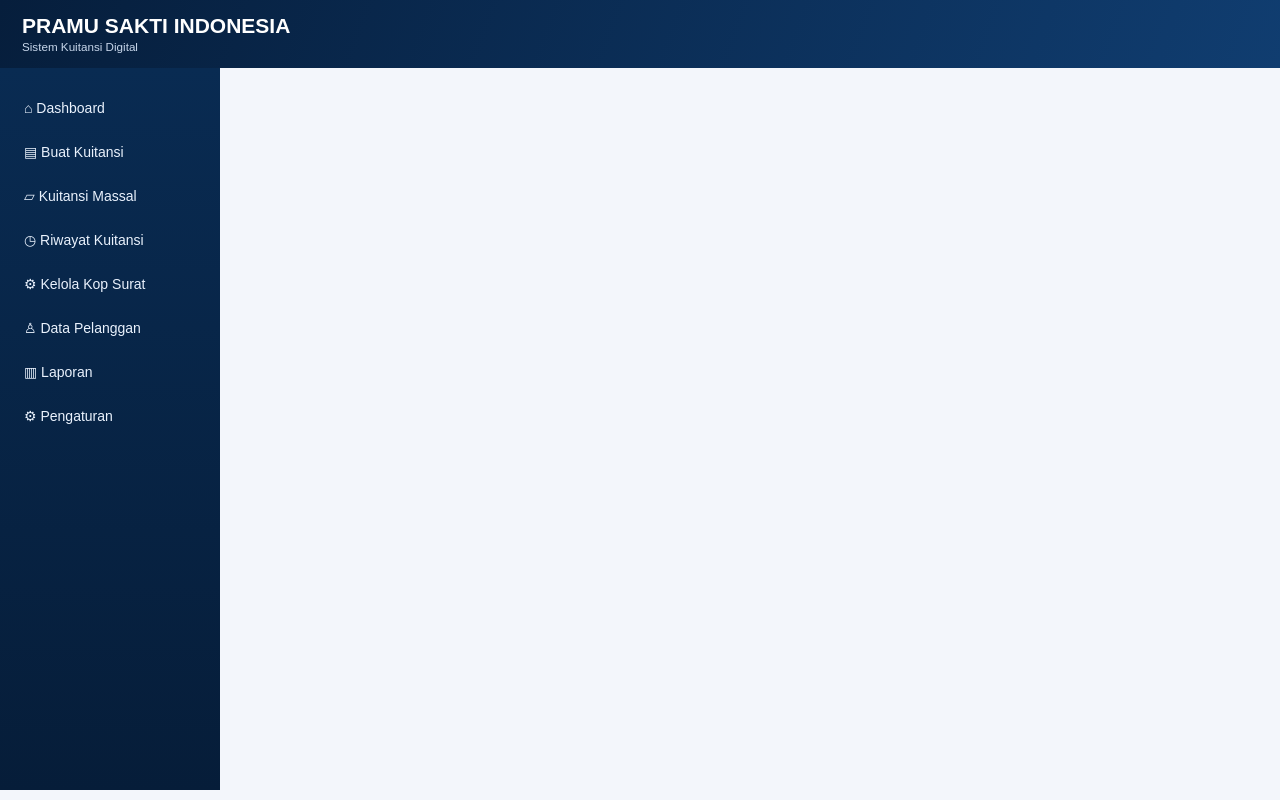
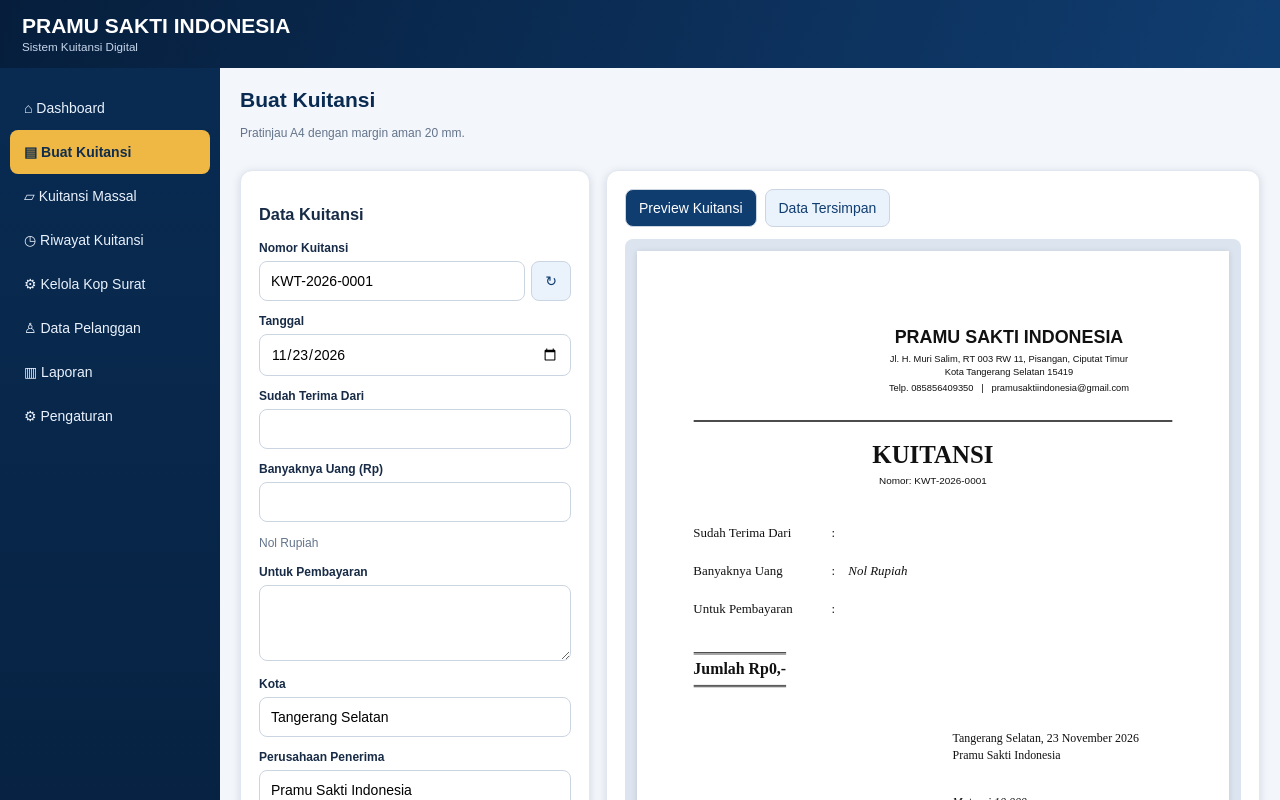
Before and after one commit to skorabisa/kuitansi-pramu-sakti, a plain HTML site: page index.html in a window 1280 px wide. Both pictures are taken after a click on the button "▤ Buat Kuitansi". Shown: the top 800 px of the page. Drawn offline with Linux system fonts and the light colour scheme.

Commit message:
Update index.html

```diff
--- a/index.html
+++ b/index.html
@@ -40,3 +40,14 @@ const files=[['[Content_Types].xml',type],['_rels/.rels',rel],['word/document.xm
 if(logo)files.push(['word/media/logo.'+logo.ext,logo.bytes]);
 const blob=zipStored(files),url=URL.createObjectURL(blob),a=document.createElement('a');a.href=url;a.download=String(r.number||'kuitansi').replace(/[^a-zA-Z0-9_-]/g,'_')+'.docx';document.body.appendChild(a);a.click();a.remove();setTimeout(()=>URL.revokeObjectURL(url),10000)
 }catch(err){console.error('DOCX export:',err);alert('Gagal membuat Word: '+(err.message||String(err)))}}
+
+// Inisialisasi halaman dan semua fitur setelah elemen HTML tersedia.
+fields.forEach(k=>$(k).addEventListener('input',render));
+window.addEventListener('resize',fitPreview);
+$('bulkDate').value=today();
+loadLetter();
+newReceipt();
+saveCustomers();
+updateStats();
+show('dashboard');
+</script></body></html>
```
